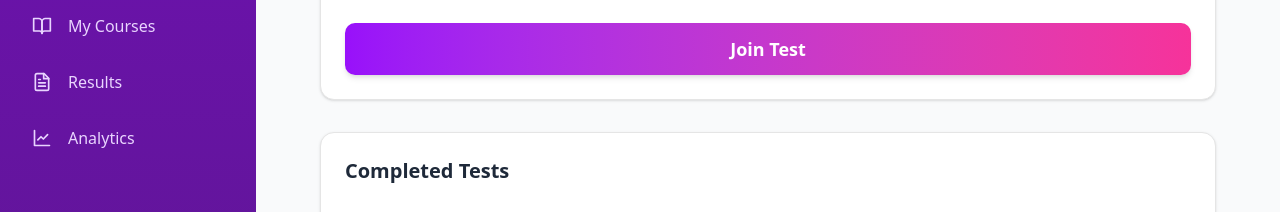
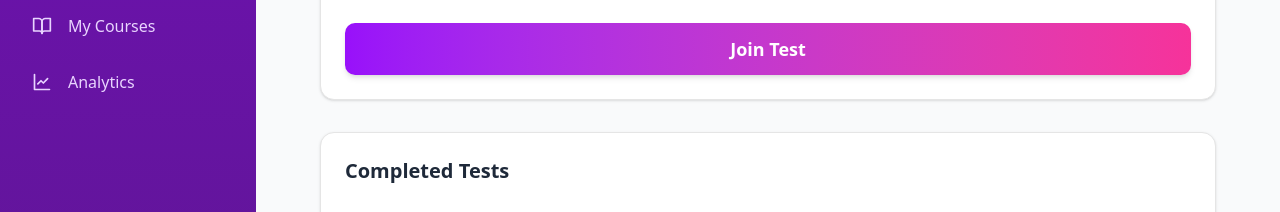
Before and after one commit to prabhat-deep27/procter_app, a React (Vite) app in the folder client/: page /student in a window 1280 px wide. Shown: the part 190-402 px from the top of the page. Built offline with nearby package versions, Linux system fonts and the light colour scheme.

Commit message:
removed results navbar

```diff
--- a/client/src/Components/StudentDashboard.jsx
+++ b/client/src/Components/StudentDashboard.jsx
@@ -14,9 +14,6 @@ const UserCircleIcon = (props) => (
 );
 const BookOpenIcon = (props) => (
   <svg xmlns="http://www.w3.org/2000/svg" width="24" height="24" viewBox="0 0 24 24" fill="none" stroke="currentColor" strokeWidth="2" strokeLinecap="round" strokeLinejoin="round" {...props}><path d="M2 3h6a4 4 0 0 1 4 4v14a3 3 0 0 0-3-3H2z" /><path d="M22 3h-6a4 4 0 0 0-4 4v14a3 3 0 0 1 3-3h7z" /></svg>
-);
-const FileTextIcon = (props) => (
-  <svg xmlns="http://www.w3.org/2000/svg" width="24" height="24" viewBox="0 0 24 24" fill="none" stroke="currentColor" strokeWidth="2" strokeLinecap="round" strokeLinejoin="round" {...props}><path d="M14.5 2H6a2 2 0 0 0-2 2v16a2 2 0 0 0 2 2h12a2 2 0 0 0 2-2V7.5L14.5 2z" /><polyline points="14 2 14 8 20 8" /><line x1="16" x2="8" y1="13" y2="13" /><line x1="16" x2="8" y1="17" y2="17" /><line x1="10" x2="8" y1="9" y2="9" /></svg>
 );
 const MenuIcon = (props) => (
   <svg xmlns="http://www.w3.org/2000/svg" width="24" height="24" viewBox="0 0 24 24" fill="none" stroke="currentColor" strokeWidth="2" strokeLinecap="round" strokeLinejoin="round" {...props}><line x1="3" y1="12" x2="21" y2="12" /><line x1="3" y1="6" x2="21" y2="6" /><line x1="3" y1="18" x2="21" y2="18" /></svg>
@@ -106,7 +103,7 @@ const StudentDashboard = () => {
     { name: "Home", icon: HomeIcon },
     { name: "Profile", icon: UserCircleIcon },
     { name: "My Courses", icon: BookOpenIcon },
-    { name: "Results", icon: FileTextIcon },
+    // "Results" item has been removed
     { name: "Analytics", icon: AnalyticsIcon },
   ];
 
@@ -126,7 +123,7 @@ const StudentDashboard = () => {
               if (item.name === 'Home') setView('dashboard');
               else if (item.name === 'Profile') setView('profile');
               else if (item.name === 'My Courses') setView('courses');
-              else if (item.name === 'Results') setView('dashboard');
+              // "Results" logic has been removed
               else if (item.name === 'Analytics') navigate('/student/analytics');
             }}
             className={`flex items-center gap-4 rounded-lg px-4 py-3 text-purple-200 transition-colors hover:bg-white/10 hover:text-white w-full text-left ${
```
